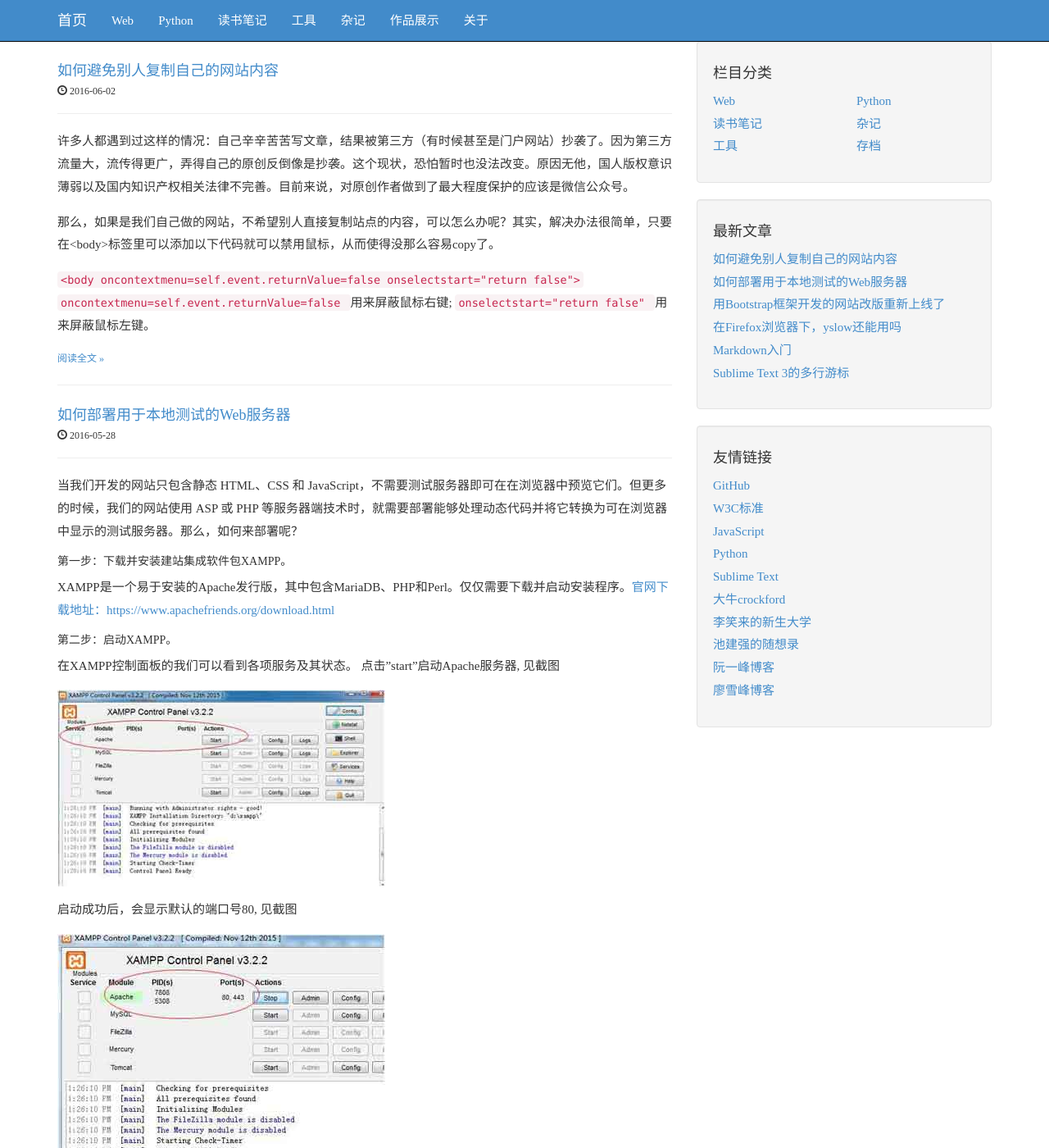
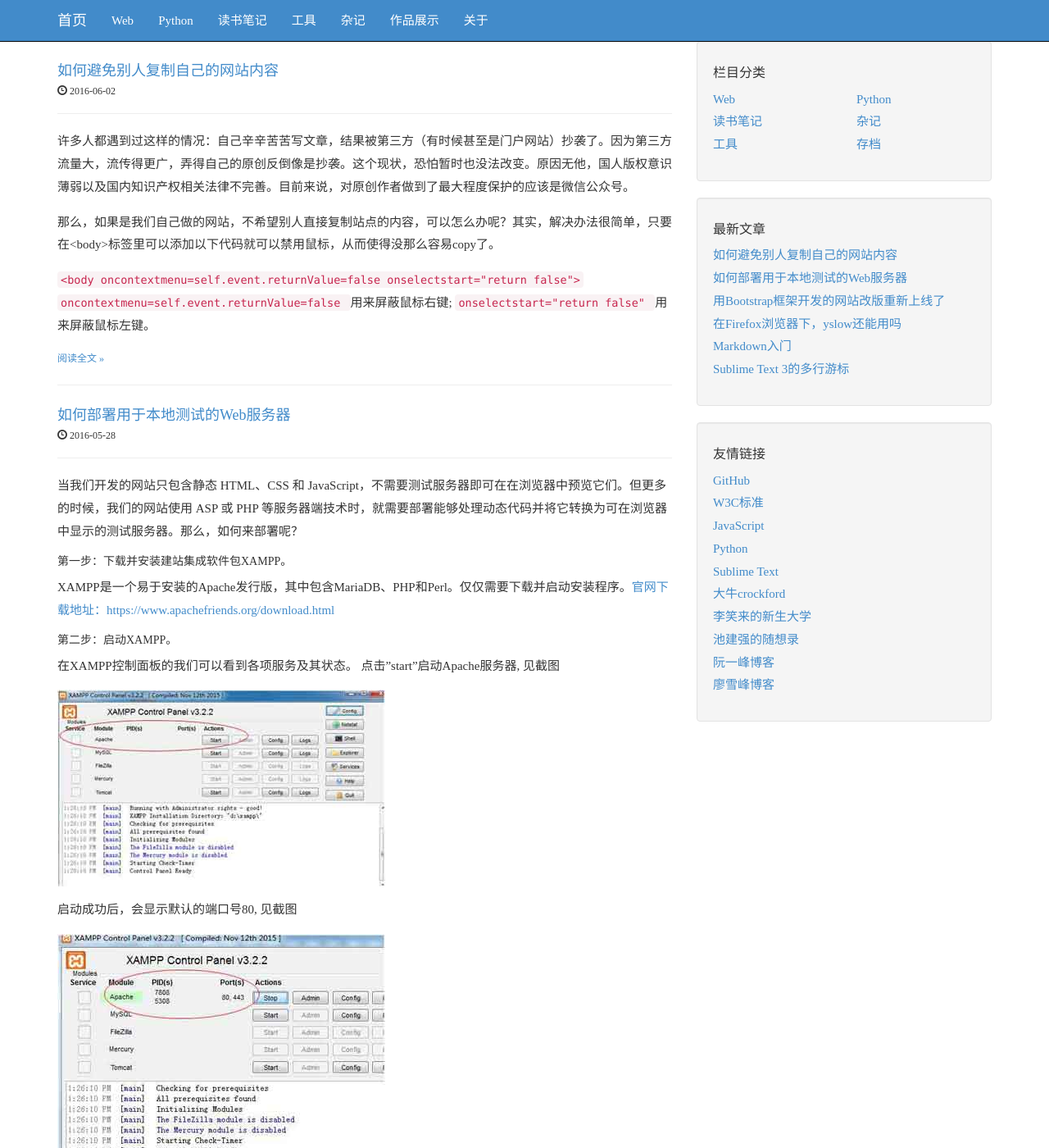
Before and after one commit to frankwang0909/blog_v1.0, a Jekyll site: the page built from index.html, in a window 1280 px wide and 1400 px high. Shown: the whole window at 82% size. Built offline with Jekyll 4.4.1, drawn with Linux system fonts in a browser that asks for light colours; nearby versions of some CDN libraries; the list of posts is cut into pages by our own code.

Commit message:
新增h4字体样式

```diff
--- a/css/blog.css
+++ b/css/blog.css
@@ -11,6 +11,7 @@
 h2{font-size: 20px!important;}
 h2>a{font-size: 18px;}
 .post-date{font-size: 12px;}
+h4{font-size: 16px!important;}
 /*分类列表*/
 .main-body{min-height: 580px;}
 /*返回顶部*/
```
